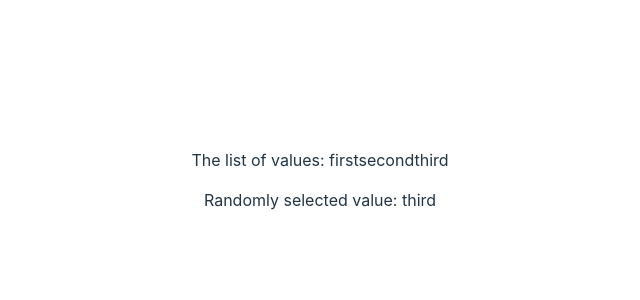
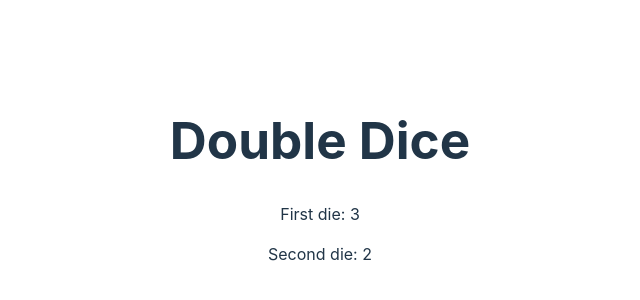
Before and after one commit to bbangwon/first-react-app, a React (Vite) app: page / in a window 1280 px wide. Shown: the part 220-520 px from the top of the page, without its empty margins (320-960 px from the left). Built offline with nearby package versions, Linux system fonts and the light colour scheme.

Commit message:
리액트 조건문

```diff
--- a/src/App.jsx
+++ b/src/App.jsx
@@ -1,7 +1,8 @@
 import './App.css'
-import Greeter from './Greeter';
-import Die from './Die';
-import ListPicker from './ListPicker';
+// import Greeter from './Greeter';
+// import Die from './Die';
+// import ListPicker from './ListPicker';
+import DoubleDice from './DoubleDice';
 
 function App() {
   return (
@@ -12,7 +13,8 @@ function App() {
     <Die numSides={20} />
     <Die />
     <Die numSides={10} /> */}
-    <ListPicker values={['first', 'second', 'third']} />
+    {/* <ListPicker values={['first', 'second', 'third']} /> */}
+    <DoubleDice />
   </div>
   );
 }
--- /dev/null
+++ b/src/DoubleDice.jsx
@@ -0,0 +1,56 @@
+export default function DoubleDice() {
+    const num1 = Math.floor(Math.random() * 3) + 1;
+    const num2 = Math.floor(Math.random() * 3) + 1;
+
+    return (
+        <div>
+            <h1>Double Dice</h1>
+            {num1 === num2 && <h2>You Win!</h2>}
+            <p>First die: {num1}</p>
+            <p>Second die: {num2}</p>
+        </div>
+    );
+}
+
+
+// export default function DoubleDice() {
+//     const num1 = Math.floor(Math.random() * 3) + 1;
+//     const num2 = Math.floor(Math.random() * 3) + 1;
+
+//     return (
+//         <div>
+//             <h1>Double Dice</h1>
+//             {num1 === num2 ? <h2>You Win!</h2> : null}
+//             <p>First die: {num1}</p>
+//             <p>Second die: {num2}</p>
+//         </div>
+//     );
+// }
+
+// export default function DoubleDice() {
+//     const num1 = Math.floor(Math.random() * 3) + 1;
+//     const num2 = Math.floor(Math.random() * 3) + 1;
+
+//     return (
+//         <div>
+//             <h1>{num1 === num2 ? "You Win!" : "You Lose!"}</h1>
+//             <p>First die: {num1}</p>
+//             <p>Second die: {num2}</p>
+//         </div>
+//     );
+// }
+
+// export default function DoubleDice() {
+//     const num1 = Math.floor(Math.random() * 3) + 1;
+//     const num2 = Math.floor(Math.random() * 3) + 1;
+
+//     const result = num1 === num2 ? "You Win!" : "You Lose!";
+
+//     return (
+//         <div>
+//             <h1>{result}</h1>
+//             <p>First die: {num1}</p>
+//             <p>Second die: {num2}</p>
+//         </div>
+//     );
+// }
```
